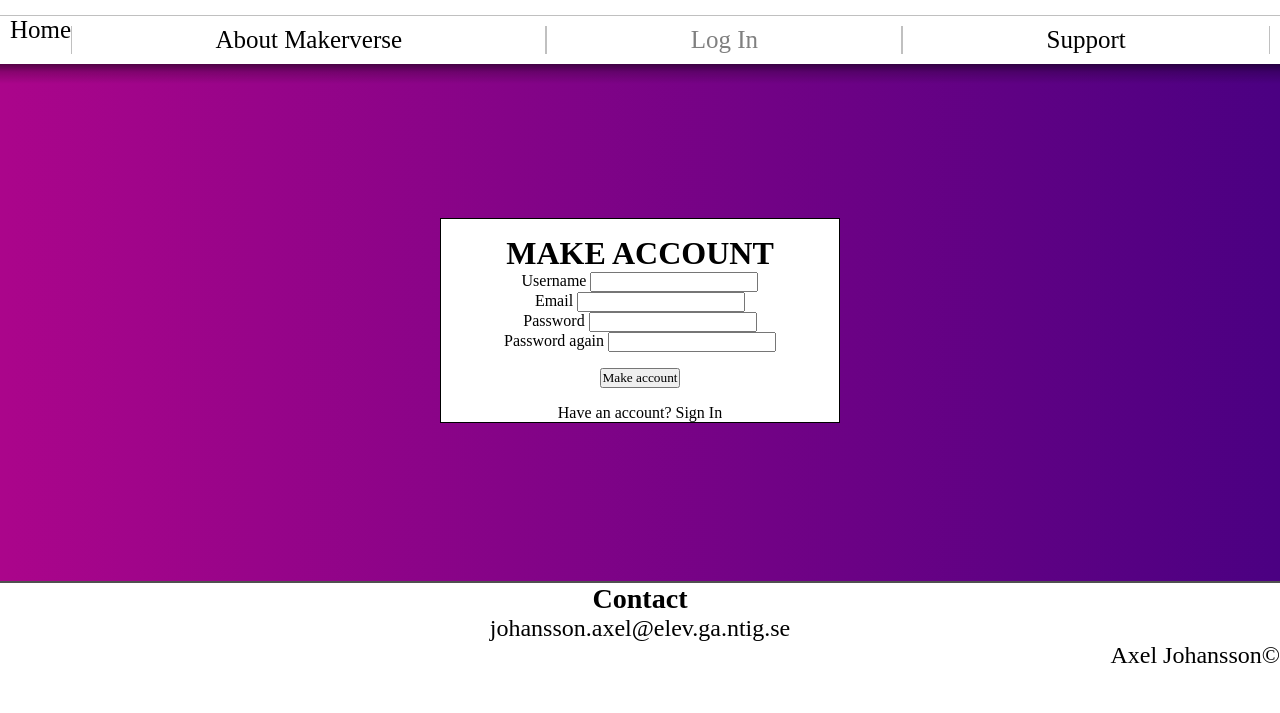
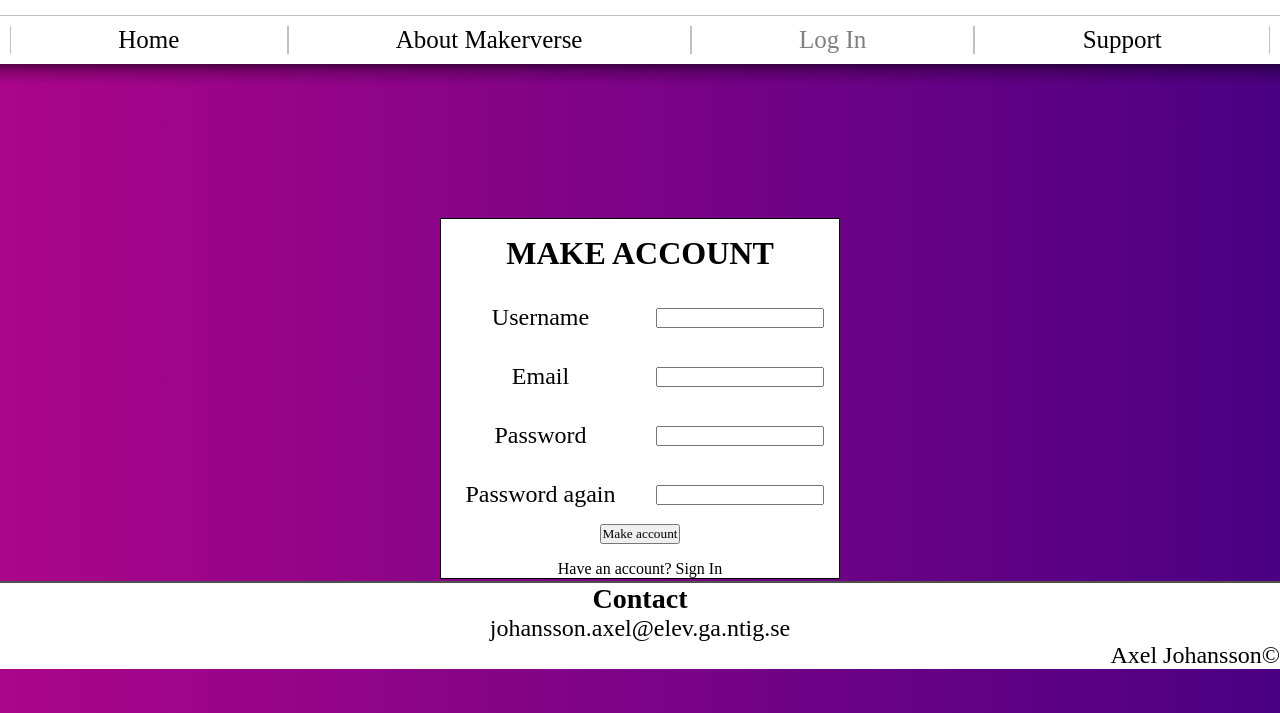
Before and after one commit to ChunXela/Projekt-II, a plain HTML site: page makeanaccount.html in a window 1280 px wide. Shown: the part 131-844 px from the top of the page. Before the commit the page ends 800 px from the top, so only its background shows below. Drawn offline with Linux system fonts and the light colour scheme.

Commit message:
Minor error fix

```diff
--- a/makeanaccount.html
+++ b/makeanaccount.html
@@ -23,7 +23,7 @@
     </header>
     <nav class="navUnderHeader">
       <ul class="contentInNav">
-        <li class="navYabs">
+        <li class="navTabs">
           <a href="index.html">
             <p class="navNames">Home</p>
           </a>
@@ -50,27 +50,27 @@
     <main class="makeAccount">
       <form class="makeAccountBox">
         <h1>MAKE ACCOUNT</h1>
-        <div class="userinput">
+        <div class="userInput">
           <label>
             Username
             <input type="text" name="username" />
           </label>
         </div>
-        <div class="userinput">
+        <div class="userInput">
           <label>
             Email
             <input type="email" name="Email" />
           </label>
         </div>
 
-        <div class="userinput">
+        <div class="userInput">
           <label
             >Password
             <input type="password" name="password" id="pass" />
           </label>
         </div>
 
-        <div class="userinput">
+        <div class="userInput">
           <label>
             Password again
             <input type="password" name="password" id="pass" />
```
